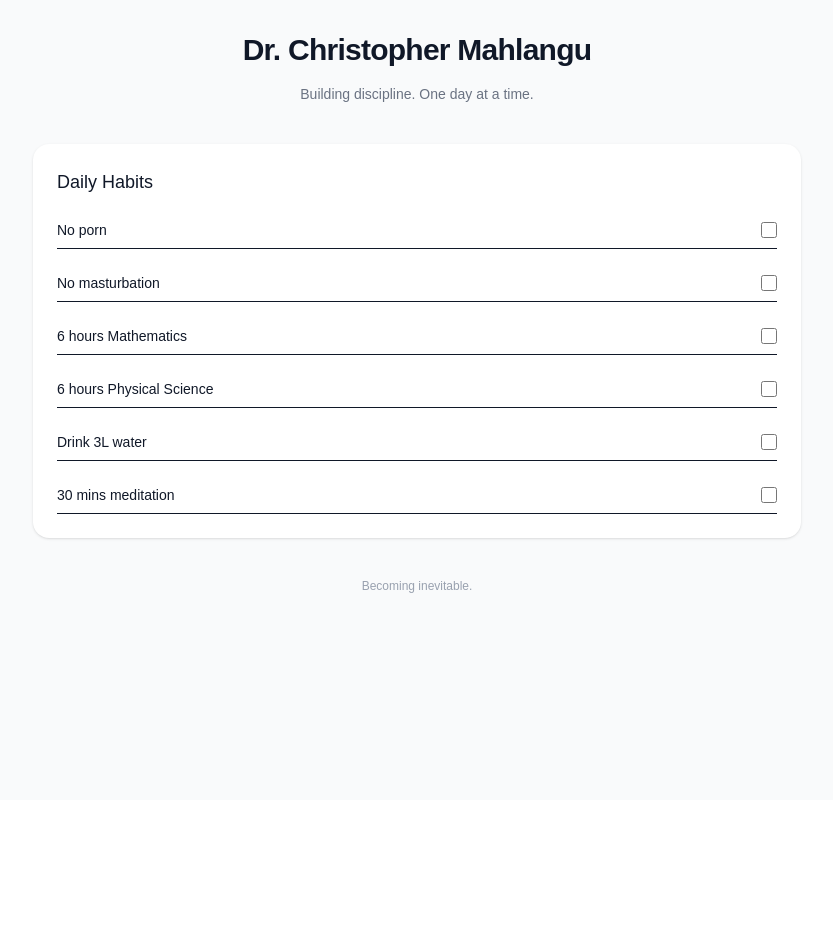
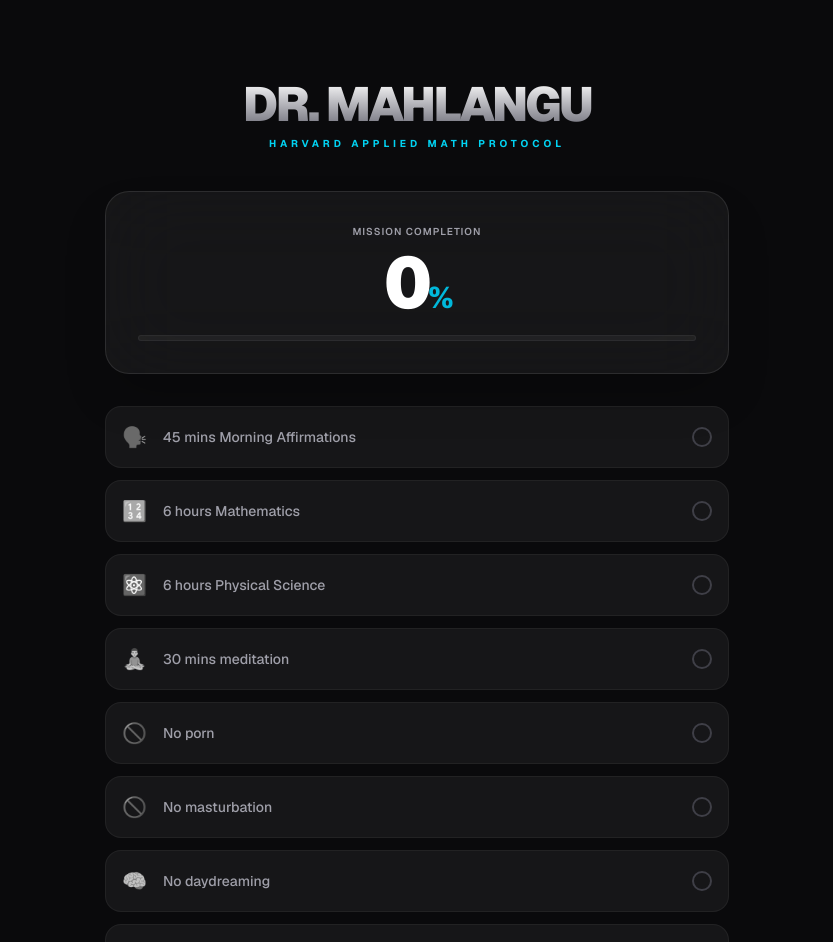
Before and after one commit to christophermahlangu/drmahlangu-app, a Next.js app: page / in a window 1280 px wide. Shown: the top 942 px of the page, without its empty margins (223-1056 px from the left). Before the commit the page ends 800 px from the top, so only its background shows below. Built offline with nearby package versions, Linux system fonts and the light colour scheme.

Commit message:
Glassmorphism UI Upgrade

```diff
--- a/app/page.tsx
+++ b/app/page.tsx
@@ -1,35 +1,124 @@
+"use client";
+import React, { useState, useEffect } from 'react';
+
+const habits = [
+  { name: "45 mins Morning Affirmations", icon: "🗣️" },
+  { name: "6 hours Mathematics", icon: "🔢" },
+  { name: "6 hours Physical Science", icon: "⚛️" },
+  { name: "30 mins meditation", icon: "🧘‍♂️" },
+  { name: "No porn", icon: "🚫" },
+  { name: "No masturbation", icon: "🚫" },
+  { name: "No daydreaming", icon: "🧠" },
+  { name: "Drink 3 liters water", icon: "💧" },
+  { name: "Avoid sugar & oily food", icon: "🥗" },
+  { name: "No social media (IG/Twitter/YT)", icon: "📱" }
+];
+
 export default function Home() {
+  const [checked, setChecked] = useState<boolean[]>(new Array(habits.length).fill(false));
+  const [mounted, setMounted] = useState(false);
+
+  useEffect(() => {
+    const saved = localStorage.getItem('mahlangu-elite-v1');
+    if (saved) setChecked(JSON.parse(saved));
+    setMounted(true);
+  }, []);
+
+  useEffect(() => {
+    if (mounted) localStorage.setItem('mahlangu-elite-v1', JSON.stringify(checked));
+  }, [checked, mounted]);
+
+  const toggleHabit = (index: number) => {
+    const newChecked = [...checked];
+    newChecked[index] = !newChecked[index];
+    setChecked(newChecked);
+  };
+
+  const progress = Math.round((checked.filter(Boolean).length / habits.length) * 100);
+
+  if (!mounted) return null;
+
   return (
-    <main className="min-h-screen bg-gray-50 text-gray-900 p-8">
-      <div className="max-w-3xl mx-auto text-center space-y-4">
-        <h1 className="text-3xl font-semibold tracking-tight">
-          Dr. Christopher Mahlangu
-        </h1>
-        <p className="text-gray-500 text-sm">
-          Building discipline. One day at a time.
-        </p>
+    <main className="min-h-screen relative overflow-hidden bg-[#0a0a0c] text-white font-sans selection:bg-cyan-500/30">
+
+      {/* --- VIVID BACKGROUND MESH --- */}
+      <div className="absolute inset-0 -z-10">
+        <div className="absolute top-[-10%] left-[-10%] w-[50%] h-[50%] rounded-full bg-cyan-900/20 blur-[120px]" />
+        <div className="absolute bottom-[-10%] right-[-10%] w-[50%] h-[50%] rounded-full bg-blue-900/20 blur-[120px]" />
       </div>
 
-      <div className="max-w-3xl mx-auto mt-10 bg-white rounded-2xl shadow-sm p-6 space-y-4">
-        <h2 className="text-lg font-medium">Daily Habits</h2>
+      <div className="max-w-2xl mx-auto px-6 py-12 md:py-20 relative z-10">
 
-        {[
-          "No porn",
-          "No masturbation",
-          "6 hours Mathematics",
-          "6 hours Physical Science",
-          "Drink 3L water",
-          "30 mins meditation",
-        ].map((habit, i) => (
-          <div key={i} className="flex items-center justify-between border-b py-2">
-            <span className="text-sm">{habit}</span>
-            <input type="checkbox" className="w-4 h-4" />
+        {/* --- GLASS HEADER --- */}
+        <header className="mb-10 text-center space-y-2">
+          <h1 className="text-4xl md:text-5xl font-black tracking-tighter bg-clip-text text-transparent bg-gradient-to-b from-white to-zinc-500">
+            DR. MAHLANGU
+          </h1>
+          <p className="text-cyan-400 text-[10px] tracking-[0.4em] uppercase font-bold">
+            Harvard Applied Math Protocol
+          </p>
+        </header>
+
+        {/* --- GLASS PROGRESS CARD --- */}
+        <div className="mb-8 p-8 rounded-3xl border border-white/10 bg-white/5 backdrop-blur-2xl shadow-2xl relative overflow-hidden group">
+          <div className="absolute inset-0 bg-gradient-to-br from-cyan-500/10 to-transparent opacity-0 group-hover:opacity-100 transition-opacity duration-500" />
+
+          <div className="relative z-10 flex flex-col items-center">
+            <span className="text-zinc-400 text-[10px] uppercase tracking-widest mb-2 font-semibold">Mission Completion</span>
+            <div className="text-7xl font-black text-white tabular-nums tracking-tighter mb-4">
+              {progress}<span className="text-cyan-500 text-3xl">%</span>
+            </div>
+
+            {/* Glossy Progress Track */}
+            <div className="w-full h-1.5 bg-white/5 rounded-full overflow-hidden border border-white/5">
+              <div
+                className="h-full bg-gradient-to-r from-cyan-400 via-blue-500 to-cyan-400 shadow-[0_0_15px_rgba(34,211,238,0.5)] transition-all duration-1000 ease-out"
+                style={{ width: `${progress}%` }}
+              />
+            </div>
           </div>
-        ))}
-      </div>
+        </div>
 
-      <div className="text-center mt-10 text-xs text-gray-400">
-        Becoming inevitable.
+        {/* --- INTERACTIVE HABIT LIST --- */}
+        <div className="space-y-3">
+          {habits.map((habit, i) => (
+            <button
+              key={i}
+              onClick={() => toggleHabit(i)}
+              className={`w-full flex items-center justify-between p-4 rounded-2xl border transition-all duration-300 group ${
+                checked[i]
+                ? 'bg-cyan-500/10 border-cyan-500/50 shadow-[0_0_20px_rgba(6,182,212,0.1)]'
+                : 'bg-white/5 border-white/5 hover:border-white/20 hover:bg-white/[0.07]'
+              }`}
+            >
+              <div className="flex items-center gap-4 text-left">
+                <span className={`text-xl transition-transform duration-300 ${checked[i] ? 'scale-110' : 'grayscale group-hover:grayscale-0'}`}>
+                  {habit.icon}
+                </span>
+                <span className={`text-sm font-medium transition-colors ${checked[i] ? 'text-cyan-300' : 'text-zinc-400'}`}>
+                  {habit.name}
+                </span>
+              </div>
+
+              <div className={`w-5 h-5 rounded-full border-2 flex items-center justify-center transition-all duration-500 ${
+                checked[i] ? 'bg-cyan-500 border-cyan-400 scale-110' : 'border-zinc-700 bg-transparent'
+              }`}>
+                {checked[i] && (
+                  <svg className="w-3 h-3 text-black font-bold" fill="none" viewBox="0 0 24 24" stroke="currentColor">
+                    <path strokeLinecap="round" strokeLinejoin="round" strokeWidth={4} d="M5 13l4 4L19 7" />
+                  </svg>
+                )}
+              </div>
+            </button>
+          ))}
+        </div>
+
+        <footer className="mt-12 text-center">
+          <p className="text-[9px] text-zinc-600 tracking-[0.3em] uppercase mb-4">
+            System Status: Optimal // {new Date().toLocaleDateString()}
+          </p>
+          <div className="h-px w-12 bg-zinc-800 mx-auto" />
+        </footer>
       </div>
     </main>
   );
```
